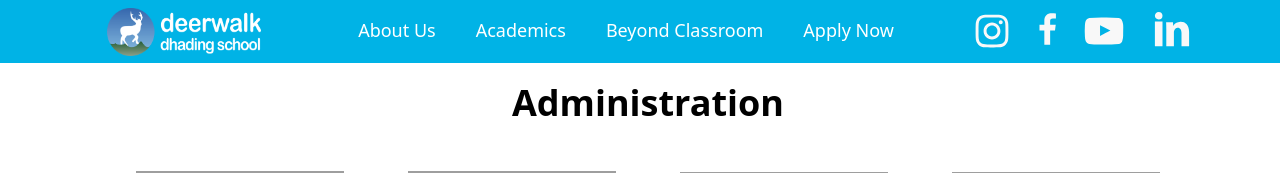
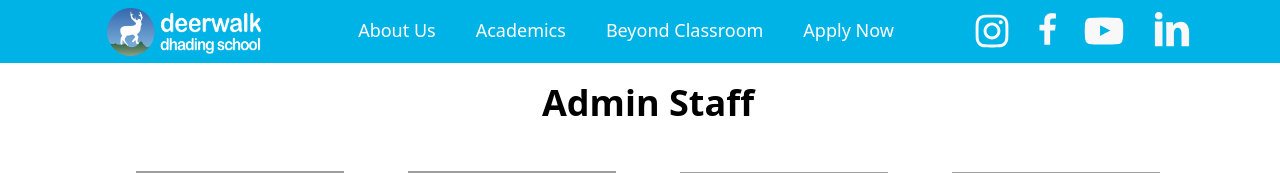
Before and after one commit to deerwalkrnd/deerwalk-dhading-school-web, a Next.js app: page /dhading-school/administration in a window 1280 px wide. Shown: the top 173 px of the page. Built offline with nearby package versions, Linux system fonts and the light colour scheme; grey boxes are pictures that could not be loaded.

Commit message:
changed: heading in Administration page

```diff
--- a/app/_sections/AdministrationSection.tsx
+++ b/app/_sections/AdministrationSection.tsx
@@ -7,7 +7,7 @@ export default function AdministrationSection() {
   return (
     <div className="cotainer mx-auto">
     <div className="flex flex-col gap-10 pt-5 pl-4 items-center mb-20">
-      <AdministrationCard heading="Administration" />
+      <AdministrationCard heading="Admin Staff" />
       <div className="flex flex-row lg:mx-10">
         <AdministrationCardII />
       </div>
```
